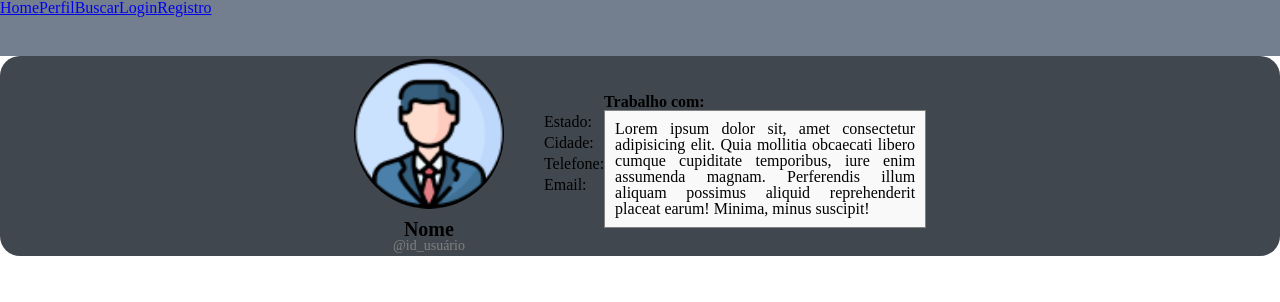
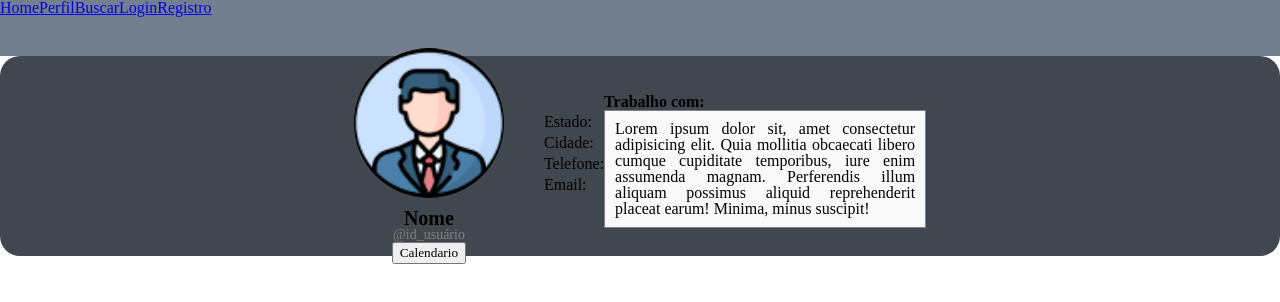
Before and after one commit to Yan-Fonseca/TuneTown, a Vue app: page /#/perfil in a window 1280 px wide. Shown: the top 302 px of the page. Built offline with nearby package versions, Linux system fonts and the light colour scheme; a web font is replaced by a local one.

Commit message:
adição de um botão para representar o calendário

```diff
--- a/src/components/Perfil/BasicInfo.vue
+++ b/src/components/Perfil/BasicInfo.vue
@@ -6,6 +6,9 @@
           <div class="profile-info">
             <p class="name">Nome</p>
             <p class="id">@id_usuário</p>
+          </div>
+          <div class="calendar">
+            <button>Calendario</button>
           </div>
         </div>
         <div class="contatos">
```
Also changed, not shown: src/components/Perfil/Portfolio.vue (added, +9 -0 lines).
